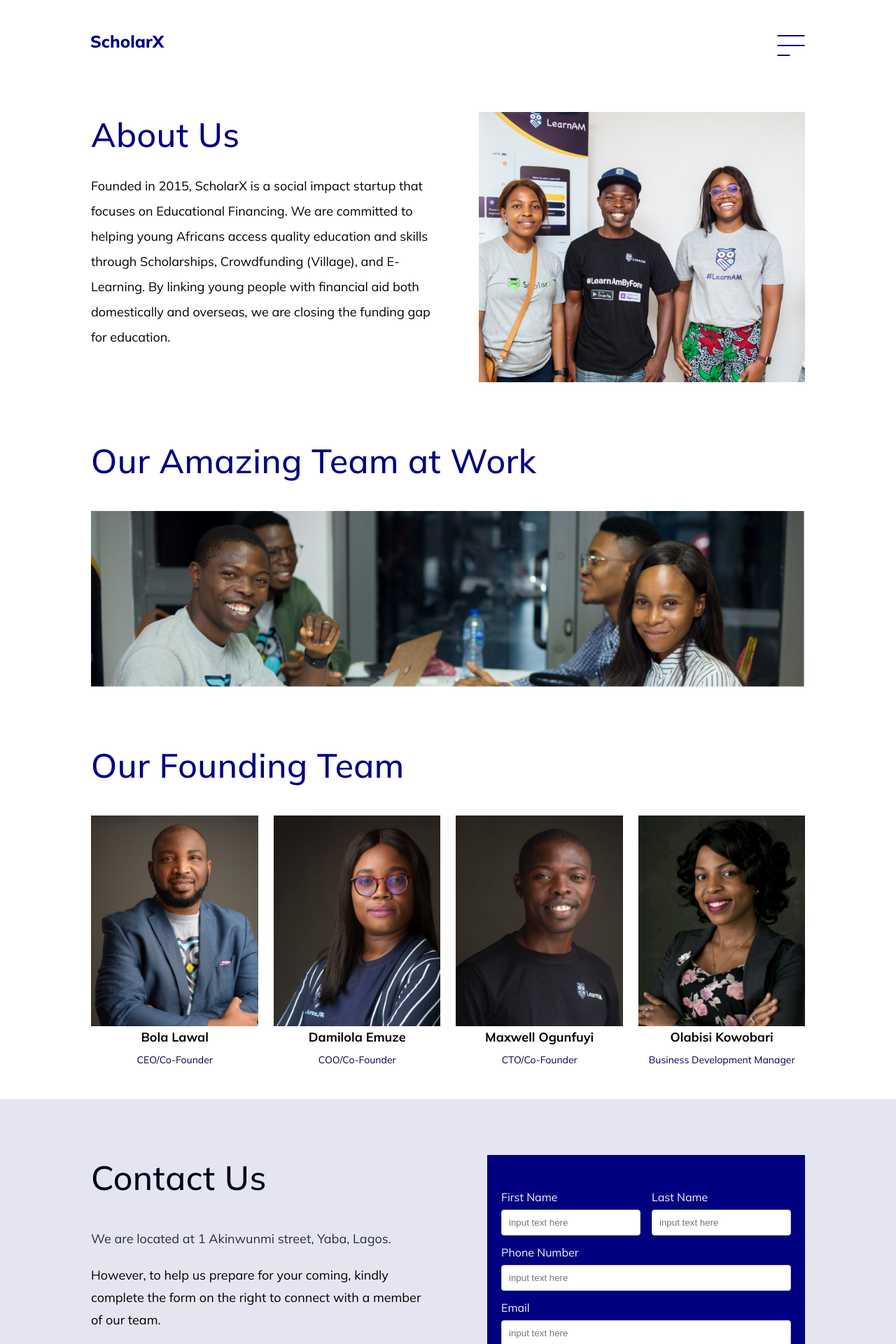
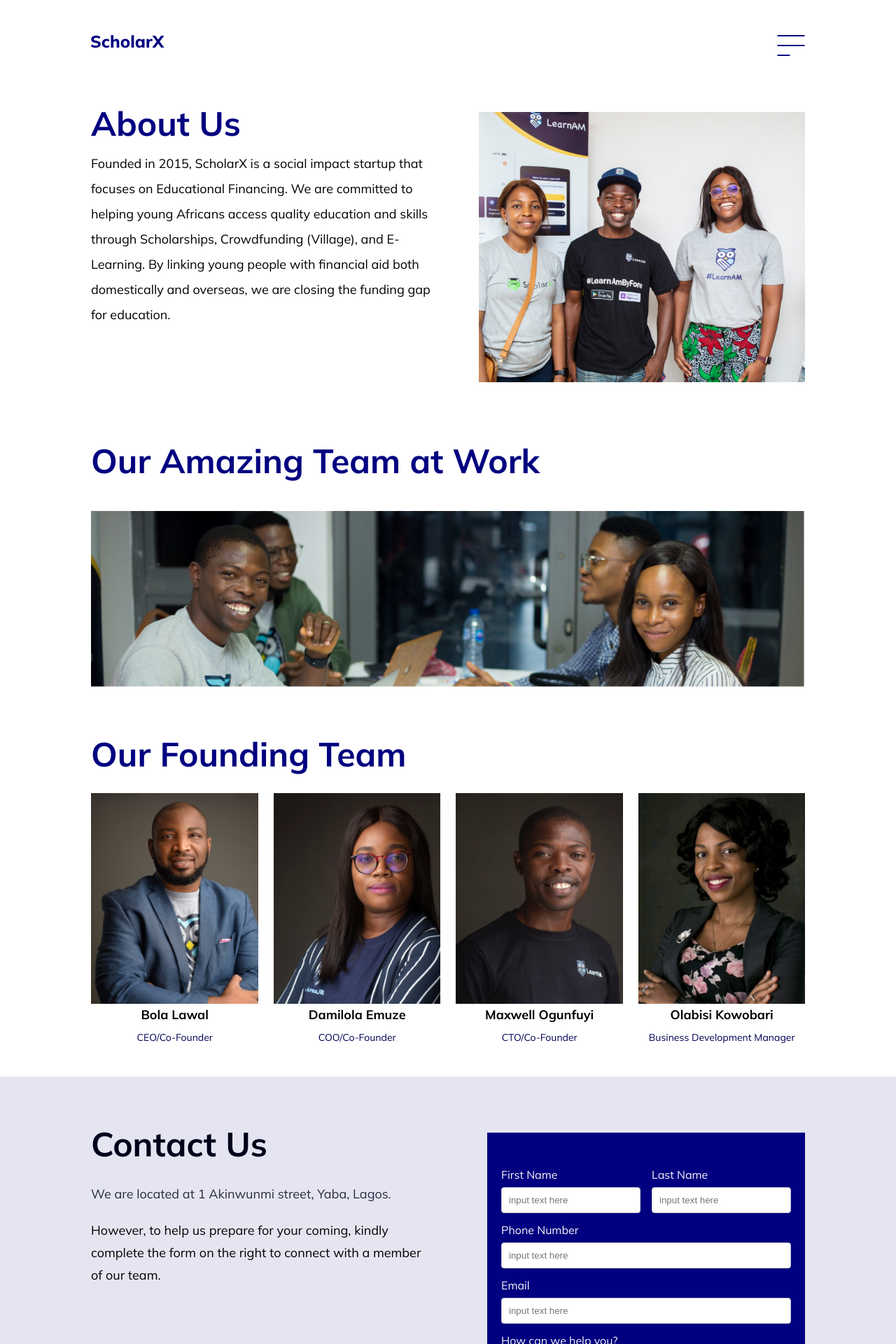
Before and after one commit to nimiakinleye/scholarx-II, a Next.js app: page /about-us in a window 1280 px wide. Shown: the top 1920 px of the page at 70% size. Built offline with nearby package versions, Linux system fonts and the light colour scheme.

Commit message:
finished updates on the about us page

```diff
--- a/components/text/styles/index.styles.ts
+++ b/components/text/styles/index.styles.ts
@@ -12,7 +12,7 @@ export const TextWrapper = styled.div<TextPropsType>`
   line-height: ${({lineHeight}) => lineHeight ? lineHeight : "32px"};
   align: ${({align}) => align ? align : ""};
 
-  @media (max-width: ${Screen.md}) {
+  @media (max-width: ${Screen.sm}) {
     font-size: ${({ sm_size }) => (sm_size ? sm_size: "")};
     text-align: ${({sm_align}) => sm_align ? sm_align : ""};
   }
--- a/container/AboutHeaderContainer/index.tsx
+++ b/container/AboutHeaderContainer/index.tsx
@@ -14,7 +14,7 @@ export default function AboutHeader() {
         </Stack>
         <Stack direction="row" m={"80px 0 0 0"} justifyContent={"space-between"} md_direction="column" gap={"51px"}>
           <Stack className={"headerText"} width={"70%"} md_width={"100%"}>
-            <Text as="h3" color={Colors.primary} weight={"700"} >About Us</Text>
+            <Text as="h4" color={Colors.primary} weight={"700"} sm_align="center" sm_size={"21px"} size={"48px"}>About Us</Text>
             <Text as="p" weight={"400"} color={Colors.gray_600} size={"18px"} lineHeight={"36px"} p={"24px 0 0 0"} >
               Founded in 2015, ScholarX is a social impact startup that focuses
               on Educational Financing. We are committed to helping young
--- a/container/ContactContainer/index.tsx
+++ b/container/ContactContainer/index.tsx
@@ -10,7 +10,7 @@ export default function Contact() {
       <Container >
         <Stack direction="row" m={"80px 0 0 0"} gap={"80px"} md_direction="column" p={"0 0 80px 0"}>
           <Stack className="contact-text">
-            <Text as="h3" weight={"700"} color={"#00001A"} p={"0 0 40px 0"} sm_align="center">Contact Us</Text>
+            <Text as="h4" weight={"700"} color={"#00001A"} p={"0 0 40px 0"} sm_align="center" size={"48px"} sm_size={"21px"}>Contact Us</Text>
             <Text as="p" color={Colors.neutral} size={"18px"} p={"0 0 20px 0"}>
               We are located at 1 Akinwunmi street, Yaba, Lagos.
             </Text>
--- a/container/FoundingTeamContainer/index.tsx
+++ b/container/FoundingTeamContainer/index.tsx
@@ -13,7 +13,7 @@ export default function FoundingTeam(){
         <Container>
             <Stack m={"80px  0 0"}>
                 <Stack sm_alignItems="center">
-                    <Text as="h3" color={Colors.primary}>
+                    <Text as="h4" color={Colors.primary} size={"48px"} sm_size={"21px"}>
                     Our Founding Team
                     </Text>
                 </Stack>
--- a/container/WorkContainer/index.tsx
+++ b/container/WorkContainer/index.tsx
@@ -9,7 +9,7 @@ export default function Team(){
         <Container>
             <Stack m={"80px 0 0 0"}>
                 <Stack>
-                    <Text as="h3" color={Colors.primary} weight={"700"} lineHeight={"64px"} sm_size={"12px"} >
+                    <Text as="h4" color={Colors.primary} weight={"700"} lineHeight={"64px"} sm_size={"21px"} size={"48px"} >
                     Our Amazing Team at Work
                     </Text>
                 </Stack>
```
